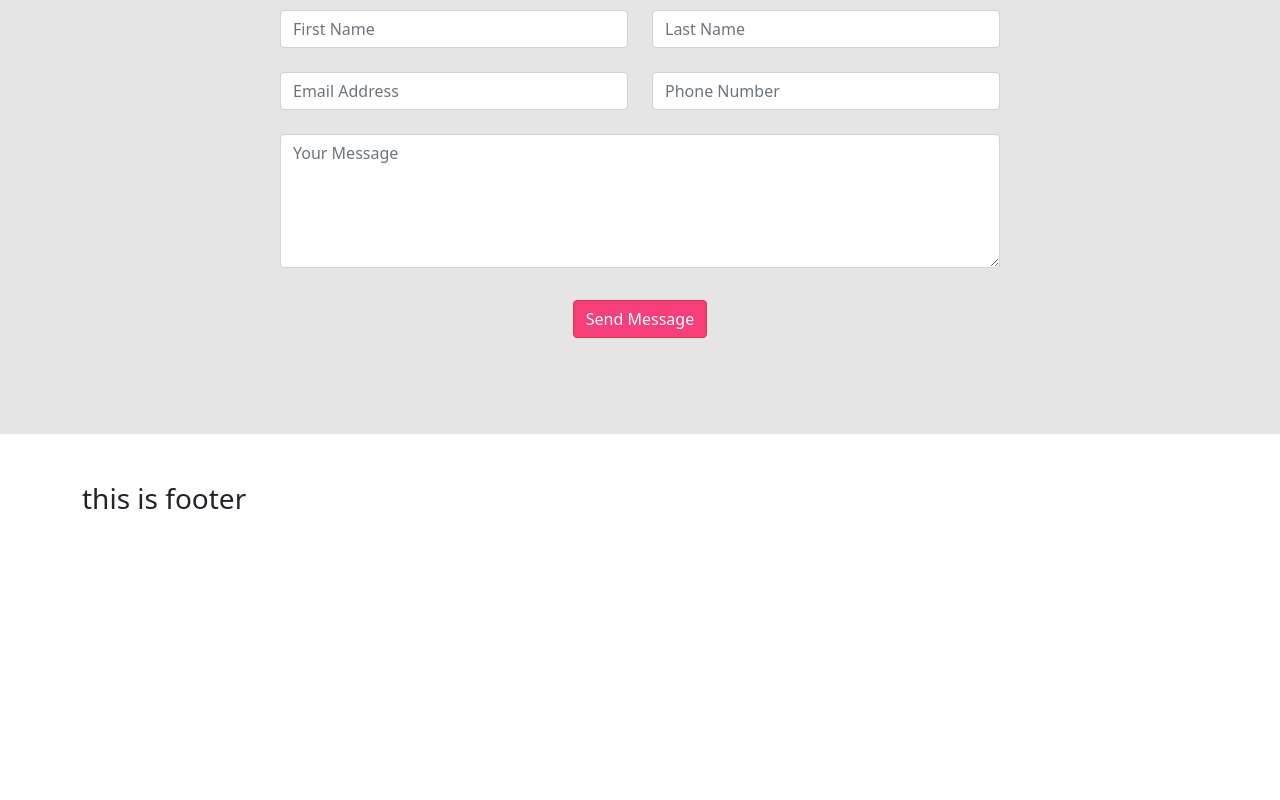
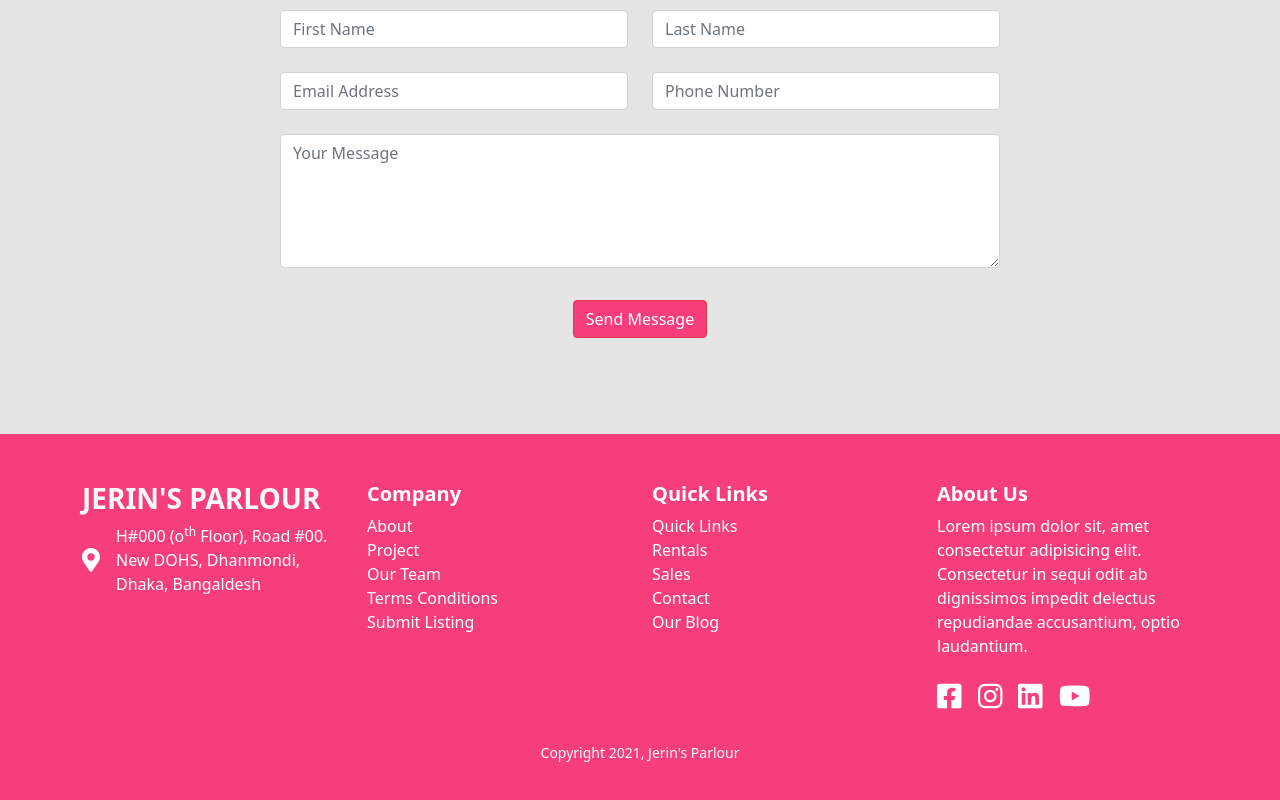
Before and after one commit to imRHB/jerins-parlour, a React (Create React App) app: page / in a window 1280 px wide. Shown: the part 2461-3261 px from the top of the page. Before the commit the page ends 3025 px from the top, so only its background shows below. Built offline with nearby package versions, Linux system fonts and the light colour scheme.

Commit message:
footer added

```diff
--- a/package.json
+++ b/package.json
@@ -3,6 +3,11 @@
   "version": "0.1.0",
   "private": true,
   "dependencies": {
+    "@fortawesome/fontawesome-svg-core": "^1.2.36",
+    "@fortawesome/free-brands-svg-icons": "^5.15.4",
+    "@fortawesome/free-regular-svg-icons": "^5.15.4",
+    "@fortawesome/free-solid-svg-icons": "^5.15.4",
+    "@fortawesome/react-fontawesome": "^0.1.16",
     "@testing-library/jest-dom": "^5.15.0",
     "@testing-library/react": "^11.2.7",
     "@testing-library/user-event": "^12.8.3",
--- /dev/null
+++ b/src/Pages/Shared/Footer/Footer.css
@@ -0,0 +1,16 @@
+.footer-area {
+    color: #FFF;
+    background-color: #F63E7B;
+}
+.nav a {
+    text-decoration: none;
+    color: #FFF;
+}
+.nav a:hover {
+    color: lightblue;
+}
+.nav-link {
+    font-size: 28px;
+    margin-right: 16px;
+    padding: 0;
+}
--- a/src/Pages/Shared/Footer/Footer.js
+++ b/src/Pages/Shared/Footer/Footer.js
@@ -1,9 +1,90 @@
+import { faFacebookSquare, faInstagram, faLinkedin, faYoutube } from '@fortawesome/free-brands-svg-icons';
+import { faMapMarkerAlt } from '@fortawesome/free-solid-svg-icons';
+import { FontAwesomeIcon } from '@fortawesome/react-fontawesome';
 import React from 'react';
+import { Col, Container, Nav, Row } from 'react-bootstrap';
+import { Link } from 'react-router-dom';
+import './Footer.css';
+
+const map = <FontAwesomeIcon icon={faMapMarkerAlt} />;
+const facebook = <FontAwesomeIcon icon={faFacebookSquare} />;
+const instagram = <FontAwesomeIcon icon={faInstagram} />;
+const linkedin = <FontAwesomeIcon icon={faLinkedin} />;
+const youtube = <FontAwesomeIcon icon={faYoutube} />;
 
 const Footer = () => {
+
     return (
-        <div className="container my-5">
-            <h3>this is footer</h3>
+        <div className="py-5 footer-area">
+            <Container>
+                <Row className="g-4">
+                    <Col>
+                        <h3 className="fw-bold text-light">JERIN'S PARLOUR</h3>
+                        <div className="d-flex align-items-center">
+                            <div>
+                                <p className="fs-4">{map}</p>
+                            </div>
+
+                            <div className="ms-3">
+                                <p>H#000 (o<sup>th</sup> Floor), Road #00.
+                                    <br />
+                                    New DOHS, Dhanmondi,
+                                    Dhaka, Bangaldesh
+                                </p>
+                            </div>
+                        </div>
+                    </Col>
+
+                    <Col>
+                        <div>
+                            <h5 className="fw-bold">Company</h5>
+                            <Nav className="flex-column">
+                                <Link to="#">About</Link>
+                                <Link to="#">Project</Link>
+                                <Link to="#">Our Team</Link>
+                                <Link to="#">Terms Conditions</Link>
+                                <Link to="#">Submit Listing</Link>
+                            </Nav>
+                        </div>
+                    </Col>
+
+                    <Col>
+                        <div>
+                            <h5 className="fw-bold">Quick Links</h5>
+                            <Nav className="flex-column">
+                                <Link to="#">Quick Links</Link>
+                                <Link to="#">Rentals</Link>
+                                <Link to="#">Sales</Link>
+                                <Link to="#">Contact</Link>
+                                <Link to="#">Our Blog</Link>
+                            </Nav>
+                        </div>
+                    </Col>
+
+                    <Col>
+                        <h5 className="fw-bold">About Us</h5>
+                        <p>Lorem ipsum dolor sit, amet consectetur adipisicing elit. Consectetur in sequi odit ab dignissimos impedit delectus repudiandae accusantium, optio laudantium.</p>
+
+                        <Nav className="">
+                            <Nav.Item>
+                                <Nav.Link href="https://www.facebook.com/" target="_blank">{facebook}</Nav.Link>
+                            </Nav.Item>
+                            <Nav.Item>
+                                <Nav.Link href="https://www.instagram.com/" target="_blank">{instagram}</Nav.Link>
+                            </Nav.Item>
+                            <Nav.Item>
+                                <Nav.Link href="https://www.linkedin.com/" target="_blank">{linkedin}</Nav.Link>
+                            </Nav.Item>
+                            <Nav.Item>
+                                <Nav.Link href="https://www.youtube.com/" target="_blank">{youtube}</Nav.Link>
+                            </Nav.Item>
+                        </Nav>
+                    </Col>
+                </Row>
+                <div className="my-4 text-center">
+                    <p className="text-light"><small>Copyright 2021, Jerin's Parlour</small></p>
+                </div>
+            </Container>
         </div>
     );
 };
```
Also changed, not shown: 1 other file (tests, documents, lock files or other folders).
